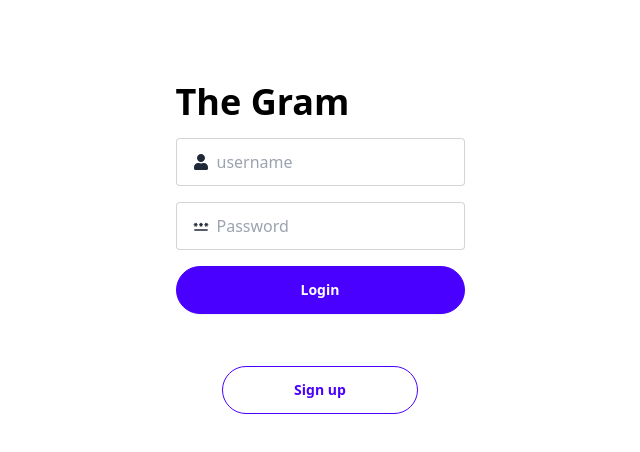
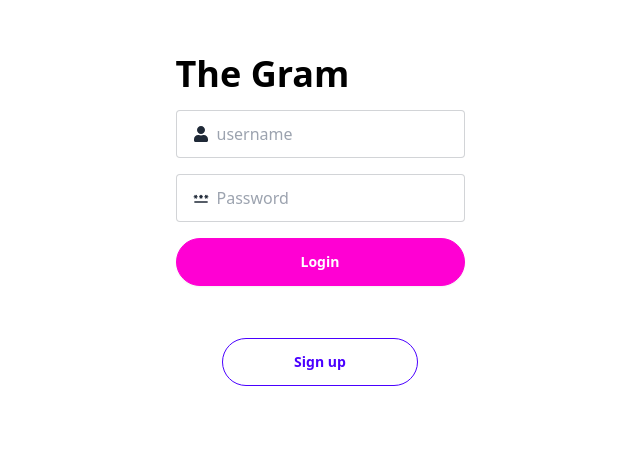
Before and after one commit to Lokeshwaari/The_gram, a React (Create React App) app in the folder frontend/: page /login in a window 1280 px wide. Shown: the part 180-632 px from the top of the page, without its empty margins (320-960 px from the left). Built offline with nearby package versions, Linux system fonts and the light colour scheme; no server answers.

Commit message:
modified file

```diff
--- a/frontend/src/pages/auth/login/LoginPage.js
+++ b/frontend/src/pages/auth/login/LoginPage.js
@@ -68,7 +68,7 @@ const LoginPage = () => {
 			<div className='flex-1 flex flex-col justify-center items-center'>
 				<form className='flex gap-4 flex-col' onSubmit={handleSubmit}>
 
-					<h1 className='text-4xl font-extrabold text-white'>{"Let's"} go.</h1>
+
 					<h1 className='text-4xl font-extrabold text-black'>The Gram</h1>
 					<label className='input input-bordered rounded flex items-center gap-2'>
 					<FaUser />
@@ -93,7 +93,7 @@ const LoginPage = () => {
 							value={formData.password}
 						/>
 					</label>
-					<button className='btn rounded-full btn-primary text-white'>
+					<button className='btn rounded-full btn-secondary text-white'>
 						{isPending ? <LoadingSpinner /> : "Login"}
 					</button>
 					{isError && <p className='text-red-500'>{error.message}</p>}
```
